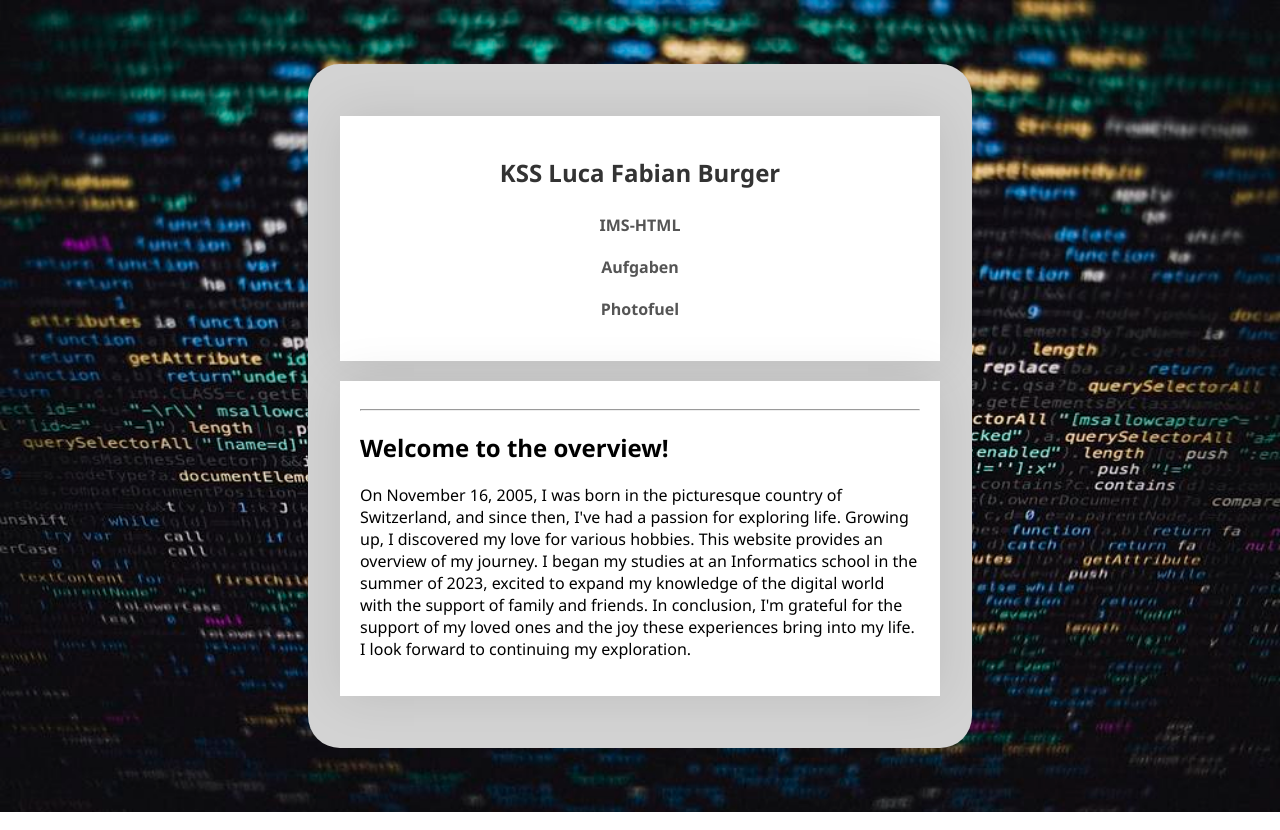
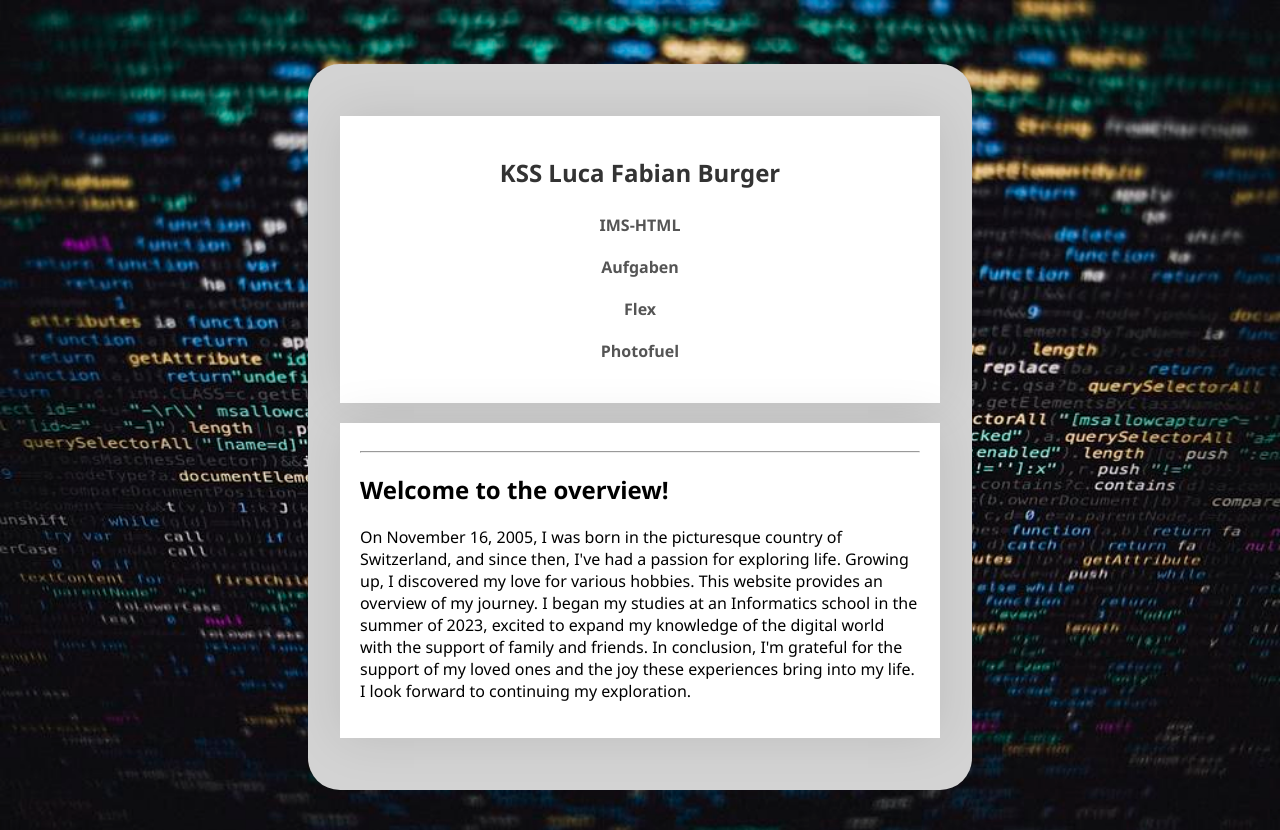
Before and after one commit to SageTheDM/KSSM293, a PHP site: page / in a window 1280 px wide. Shown: the top 830 px of the page. Run offline with PHP 8.4, Linux system fonts and the light colour scheme.

Commit message:
Flex class 21.12.13

```diff
--- a/Aufgaben/flex/felx.html
+++ b/flex/flex.html
@@ -13,5 +13,6 @@
         <div id="box03">03</div>
         <div id="box04">04</div>
     </section>
+    <button><a href="../index.html">Go back</a></button>
 </body>
 </html>
--- a/index.html
+++ b/index.html
@@ -17,19 +17,16 @@
         <nav>
           <ul class="folder-list">
             <li class="folder-list-item">
-              <a class="folder-link" href="IMS-HTML/src/pages/Index.html"
-                >IMS-HTML</a
-              >
+              <a class="folder-link" href="IMS-HTML/src/pages/Index.html">IMS-HTML</a>
             </li>
             <li class="folder-list-item">
               <a class="folder-link" href="Aufgaben/Index.html">Aufgaben</a>
             </li>
             <li class="folder-list-item">
-              <a
-                class="folder-link"
-                href="Photofuel/src/pages/Englisch/Index.html"
-                >Photofuel</a
-              >
+              <a class="folder-link" href="flex/flex.html">Flex</a>
+            </li>
+            <li class="folder-list-item">
+              <a class="folder-link" href="Photofuel/src/pages/Englisch/Index.html">Photofuel</a>
             </li>
           </ul>
         </nav>
```
Also changed, not shown: flex/flex.css (renamed from Aufgaben/flex/flex.css, +15 -1 lines).
